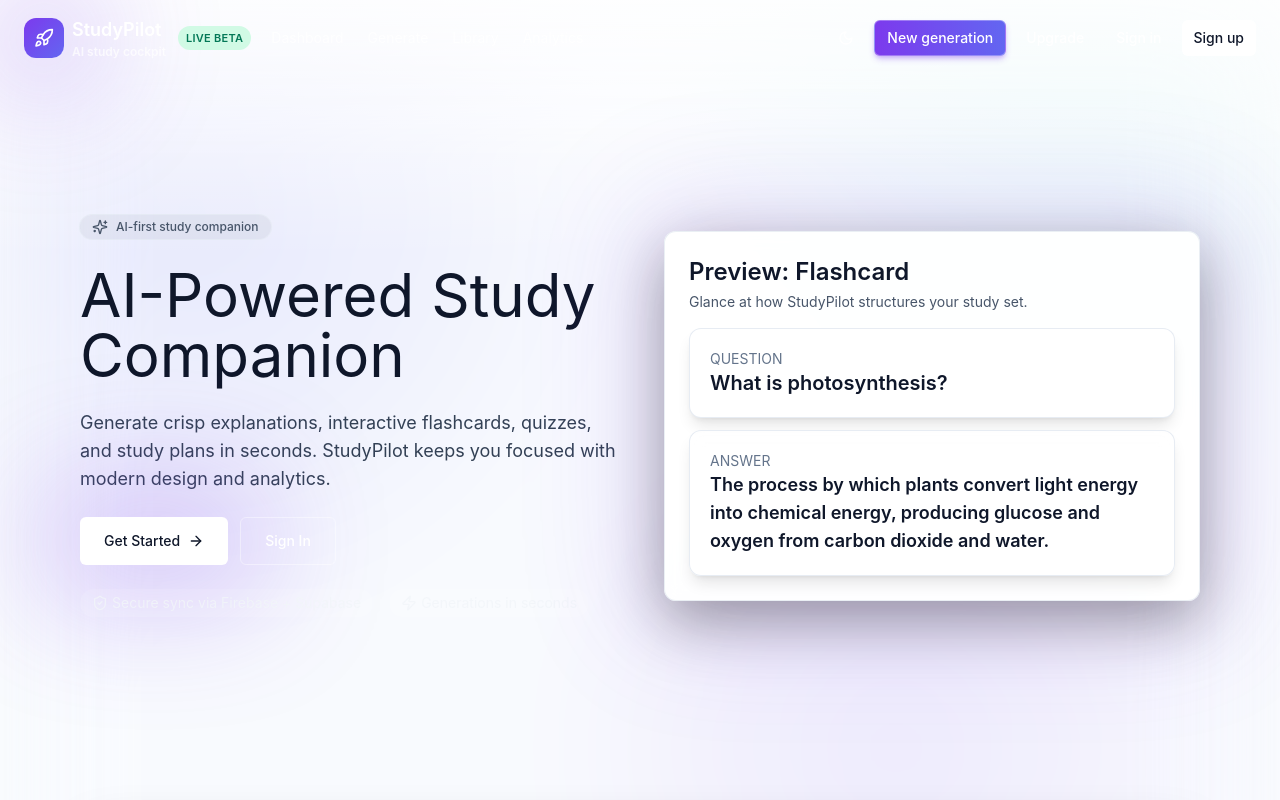
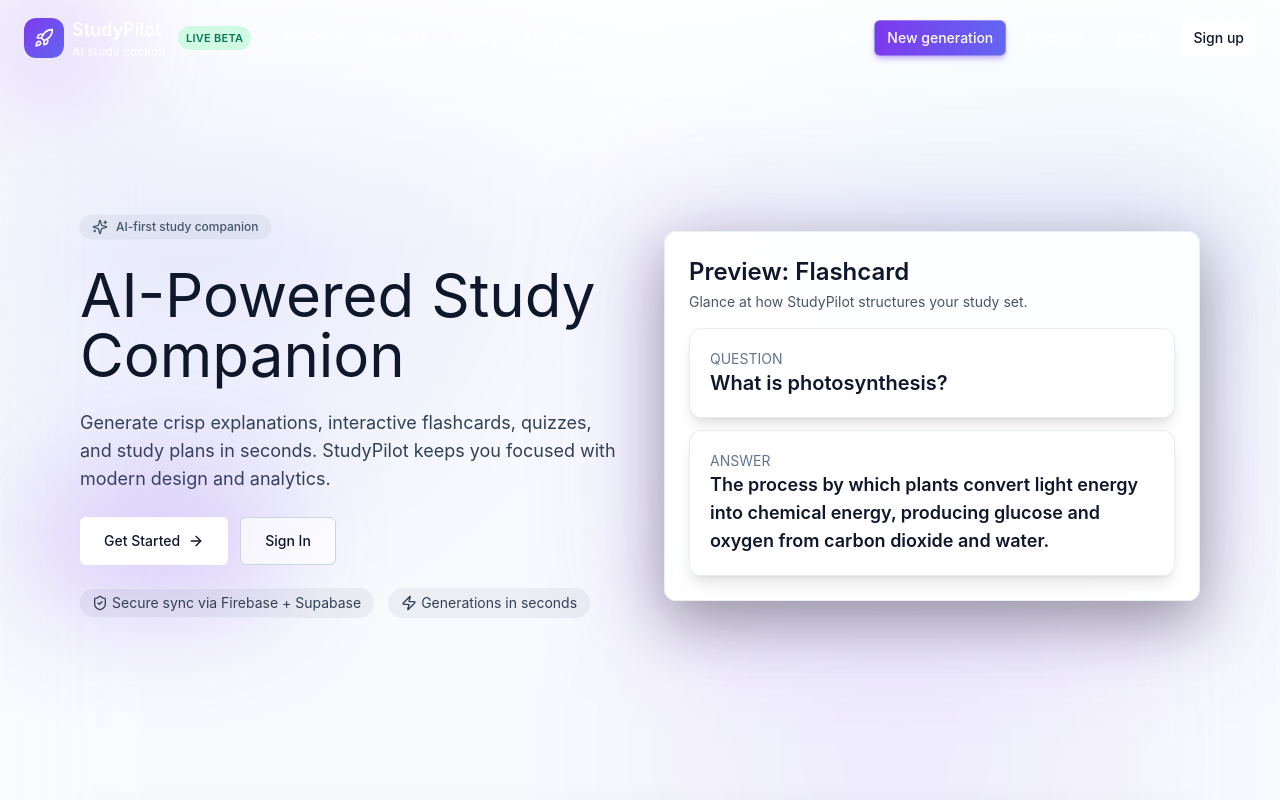
Before and after one commit to sirbxueonline-arch/phsionline-app, a Next.js app: page / in a window 1280 px wide. Shown: the top 800 px of the page. Built offline with nearby package versions, Linux system fonts and the light colour scheme; no server answers.

Commit message:
Fix landing/dark gradients and button contrast

```diff
--- a/app/(app)/dashboard/page.tsx
+++ b/app/(app)/dashboard/page.tsx
@@ -95,7 +95,7 @@ export default function DashboardPage() {
 
       <div className="grid gap-6 xl:grid-cols-[1.7fr_1fr]">
         <div className="space-y-6">
-          <div className="rounded-3xl border border-slate-200/80 bg-gradient-to-r from-white via-indigo-50/60 to-white p-6 shadow-sm dark:border-[#1F2A44] dark:bg-[#0B1022]">
+          <div className="rounded-3xl border border-slate-200/80 bg-gradient-to-r from-white via-indigo-50/60 to-white p-6 shadow-sm dark:border-[#1F2A44] dark:bg-gradient-to-r dark:from-[#0B1022] dark:via-[#0F172A] dark:to-[#0B1022]">
             <div className="flex flex-wrap items-start justify-between gap-4">
               <div className="space-y-2">
                 <div className="inline-flex items-center gap-2 rounded-full bg-white px-3 py-1 text-xs font-semibold uppercase tracking-wide text-purple-700 ring-1 ring-purple-100 dark:bg-transparent dark:text-purple-200 dark:ring-purple-900/60">
--- a/app/globals.css
+++ b/app/globals.css
@@ -35,6 +35,14 @@ body {
     #f9fbff;
 }
 
+.dark .dark\:gradient-bg {
+  background:
+    radial-gradient(circle at 10% 20%, rgba(124, 58, 237, 0.35), transparent 32%),
+    radial-gradient(circle at 80% 10%, rgba(45, 212, 191, 0.28), transparent 30%),
+    radial-gradient(circle at 70% 75%, rgba(99, 102, 241, 0.25), transparent 30%),
+    #0b1021;
+}
+
 .card-glow {
   box-shadow: 0 20px 60px rgba(0, 0, 0, 0.35), 0 0 120px 30px rgba(124, 58, 237, 0.15);
 }
--- a/app/page.tsx
+++ b/app/page.tsx
@@ -28,16 +28,20 @@ export default function LandingPage() {
               </Button>
             </Link>
             <Link href="/auth/signin">
-              <Button size="lg" variant="outline" className="text-white border-white/40 hover:bg-white/10">
+              <Button
+                size="lg"
+                variant="outline"
+                className="border-slate-300 bg-white/70 text-slate-900 hover:bg-white dark:border-white/40 dark:bg-transparent dark:text-white dark:hover:bg-white/10"
+              >
                 Sign In
               </Button>
             </Link>
           </div>
           <div className="flex flex-wrap items-center gap-4 text-sm text-slate-100/80">
-            <span className="inline-flex items-center gap-1 rounded-full bg-white/10 px-3 py-1">
+            <span className="inline-flex items-center gap-1 rounded-full bg-slate-900/5 px-3 py-1 text-slate-700 ring-1 ring-slate-200/70 dark:bg-white/10 dark:text-slate-100 dark:ring-white/20">
               <ShieldCheck className="h-4 w-4" /> Secure sync via Firebase + Supabase
             </span>
-            <span className="inline-flex items-center gap-1 rounded-full bg-white/10 px-3 py-1">
+            <span className="inline-flex items-center gap-1 rounded-full bg-slate-900/5 px-3 py-1 text-slate-700 ring-1 ring-slate-200/70 dark:bg-white/10 dark:text-slate-100 dark:ring-white/20">
               <Zap className="h-4 w-4" /> Generations in seconds
             </span>
           </div>
```
